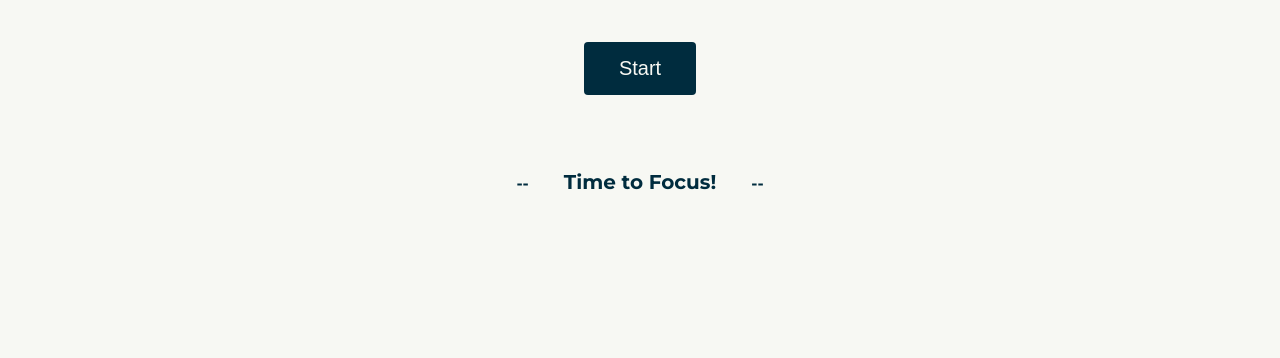
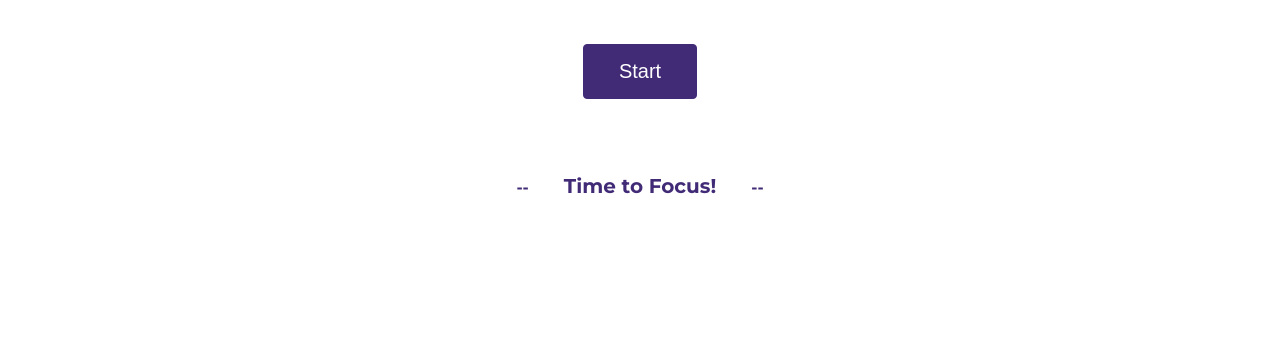
Before and after one commit to mstuttgart/pomodorojs, a plain HTML site: page index.html in a window 1280 px wide. Shown: the part 442-800 px from the top of the page. Drawn offline with Linux system fonts and the light colour scheme.

Commit message:
Update theme

```diff
--- a/css/style.css
+++ b/css/style.css
@@ -1,8 +1,8 @@
 :root {
-    --color1: #002C3E;
-    --color2: #78BCC4;
-    --color3: #F7F8F3;
-    --color4: #F7444E;
+    --color1: #412b76;
+    --color2: #2ee8b6;
+    --color3: #ffffff;
+    --color4: #2ee8b6;
 }
 
 html {
@@ -35,7 +35,7 @@ main {
 button {
     background-color: var(--color2);
     color: var(--color1);
-    border: none;
+    border: 1px solid var(--color2);
     padding: 15px 35px;
     text-align: center;
     text-decoration: none;
@@ -46,13 +46,16 @@ button {
 }
 
 button:hover {
-    background-color: var(--color4);
+    /* opacity: 0.7; */
+    background-color: var(--color3);
     color: var(--color1);
+    border: 1px solid var(--color2);
 }
 
 .active {
     background-color: var(--color1);
     color: var(--color3);
+    border: 1px solid var(--color1);
 }
 
 .pomodoro-clock {
@@ -65,6 +68,7 @@ button:hover {
 .buttomToogleTimer {
     background-color: var(--color1);
     color: var(--color3);
+    border: 1px solid var(--color1);
 }
 
 .worktip {
```
